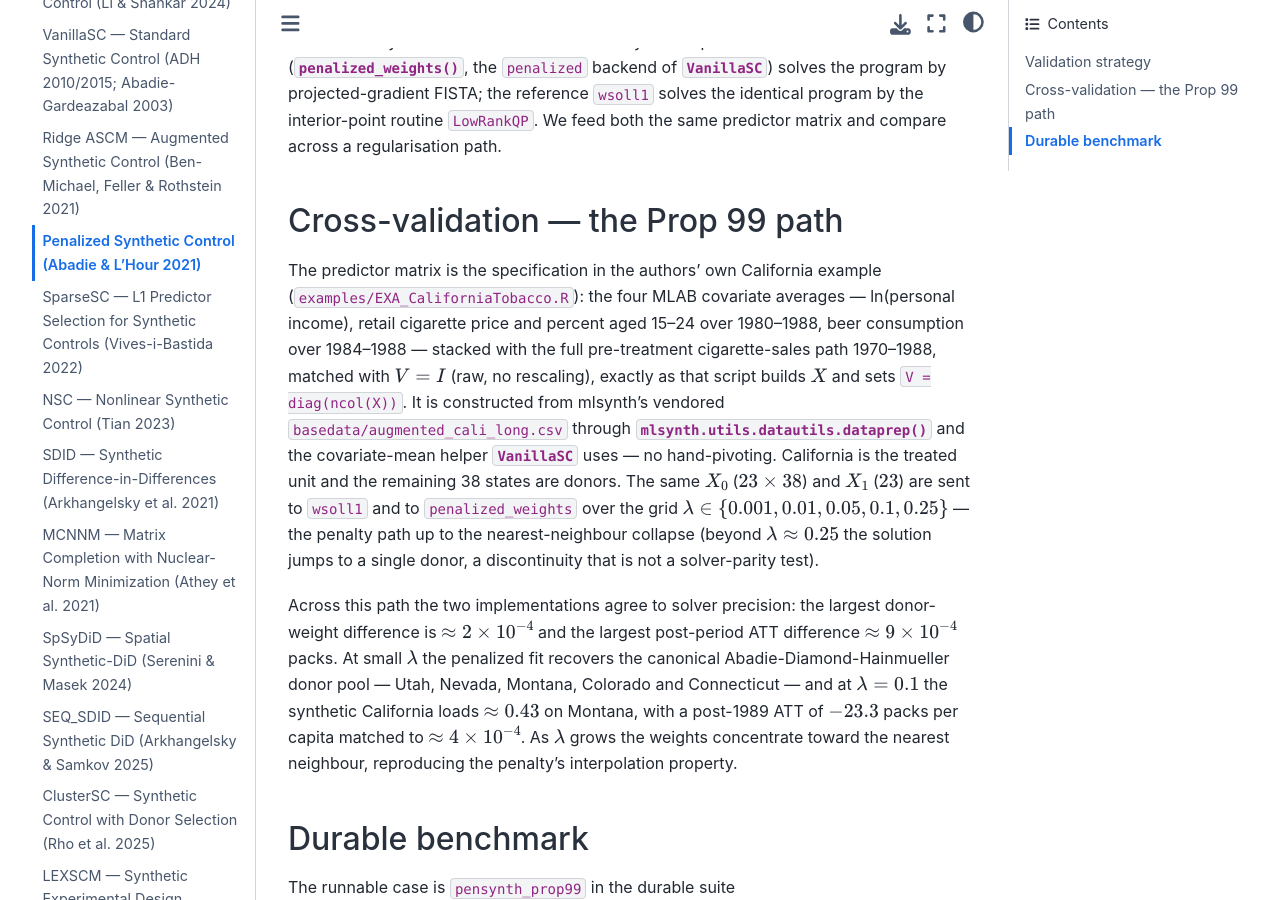
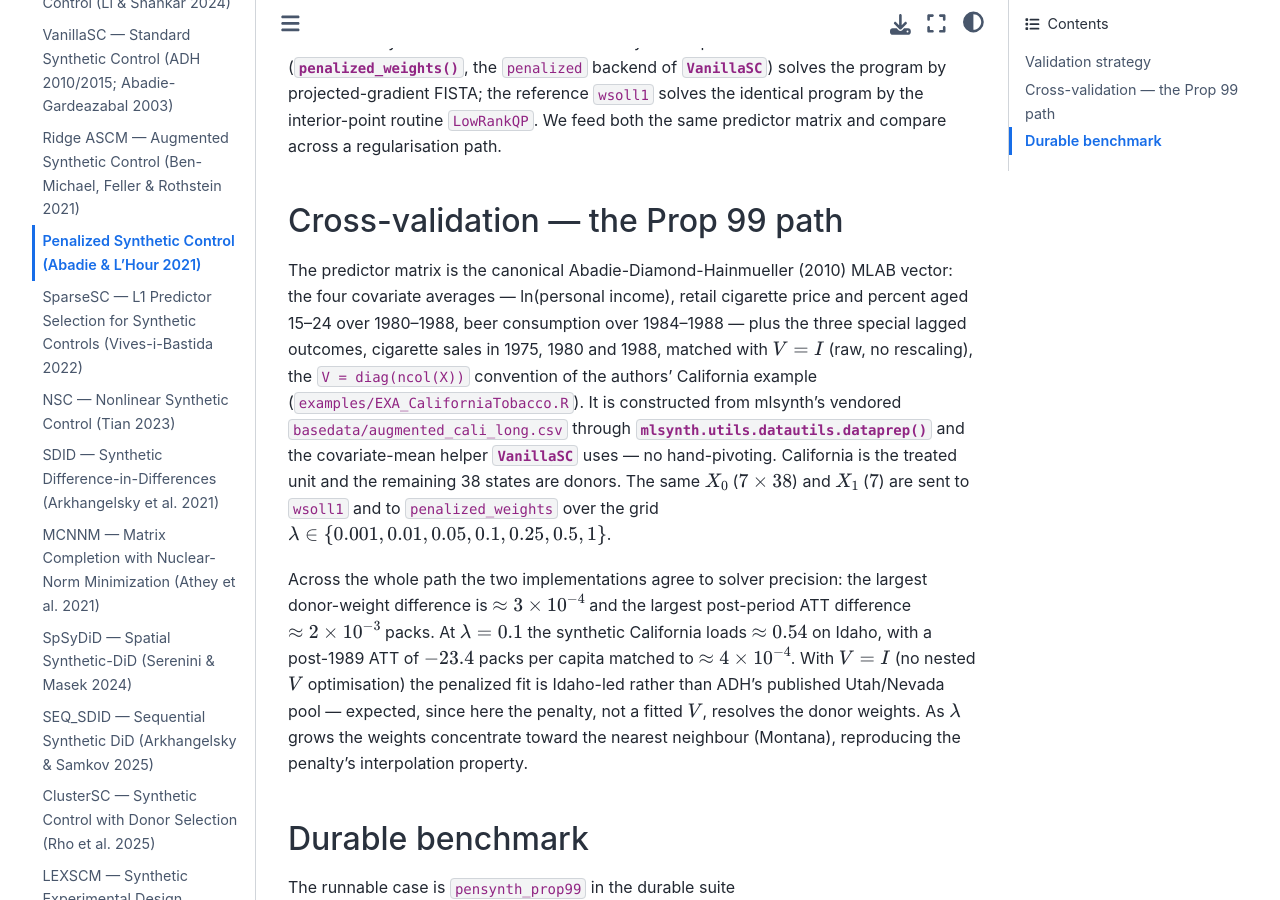
Before and after one commit to jgreathouse9/mlsynth, a Sphinx documentation site: the page built from docs/replications/pensynth.rst, in a window 1280 px wide and 900 px high, scrolled down 824 px. Built offline with Sphinx 7.4.7 and the Sphinx Book theme 1.1.4, drawn with Linux system fonts in a browser that asks for light colours.

Commit message:
benchmarks: use ADH MLAB 7-predictor vector (covariate avgs + 1975/1980/1988 lags)
Switch the pensynth Prop 99 cross-check to the canonical ADH (2010) MLAB
predictor vector: the four covariate averages plus the three special
lagged outcomes (cigarette sales in 1975, 1980, 1988), matched raw with
V = diag (the EXA convention). Same dataprep + covariate-mean
construction; this is the predictor set the existing vanillasc_prop99
case uses.

Parity now holds across the full grid [0.001, 1.0] with no nearest-
neighbour-collapse knife-edge: weights ~3e-4, ATT ~2e-3 packs. At
lambda=0.1 the synthetic California loads ~0.54 on Idaho for a -23.4
packs ATT, matched to ~4e-4. With V = I (no nested V optimisation) the
penalized fit is Idaho-led rather than ADH's V-optimised Utah/Nevada
pool, as expected. Docs page updated.

```diff
--- a/docs/replications/pensynth.rst
+++ b/docs/replications/pensynth.rst
@@ -44,32 +44,31 @@ and compare across a regularisation path.
 Cross-validation — the Prop 99 path
 -----------------------------------
 
-The predictor matrix is the specification in the authors' own California example
-(``examples/EXA_CaliforniaTobacco.R``): the four MLAB covariate averages —
-ln(personal income), retail cigarette price and percent aged 15–24 over 1980–1988,
-beer consumption over 1984–1988 — stacked with the full pre-treatment
-cigarette-sales path 1970–1988, matched with :math:`V = I` (raw, no rescaling),
-exactly as that script builds :math:`X` and sets ``V = diag(ncol(X))``. It is
+The predictor matrix is the canonical Abadie-Diamond-Hainmueller (2010) MLAB
+vector: the four covariate averages — ln(personal income), retail cigarette price
+and percent aged 15–24 over 1980–1988, beer consumption over 1984–1988 — plus the
+three special lagged outcomes, cigarette sales in 1975, 1980 and 1988, matched
+with :math:`V = I` (raw, no rescaling), the ``V = diag(ncol(X))`` convention of the
+authors' California example (``examples/EXA_CaliforniaTobacco.R``). It is
 constructed from mlsynth's vendored ``basedata/augmented_cali_long.csv`` through
 :func:`mlsynth.utils.datautils.dataprep` and the covariate-mean helper
 :class:`~mlsynth.estimators.vanillasc.VanillaSC` uses — no hand-pivoting.
 California is the treated unit and the remaining 38 states are donors. The same
-:math:`X_0` (:math:`23 \times 38`) and :math:`X_1` (:math:`23`) are sent to
+:math:`X_0` (:math:`7 \times 38`) and :math:`X_1` (:math:`7`) are sent to
 ``wsoll1`` and to ``penalized_weights`` over the grid
-:math:`\lambda \in \{0.001, 0.01, 0.05, 0.1, 0.25\}` — the penalty path up to the
-nearest-neighbour collapse (beyond :math:`\lambda \approx 0.25` the solution jumps
-to a single donor, a discontinuity that is not a solver-parity test).
+:math:`\lambda \in \{0.001, 0.01, 0.05, 0.1, 0.25, 0.5, 1\}`.
 
-Across this path the two implementations agree to solver precision: the largest
-donor-weight difference is :math:`\approx 2\times10^{-4}` and the largest
-post-period ATT difference :math:`\approx 9\times10^{-4}` packs. At small
-:math:`\lambda` the penalized fit recovers the canonical
-Abadie-Diamond-Hainmueller donor pool — Utah, Nevada, Montana, Colorado and
-Connecticut — and at :math:`\lambda = 0.1` the synthetic California loads
-:math:`\approx 0.43` on Montana, with a post-1989 ATT of :math:`-23.3` packs per
-capita matched to :math:`\approx 4\times10^{-4}`. As :math:`\lambda` grows the
-weights concentrate toward the nearest neighbour, reproducing the penalty's
-interpolation property.
+Across the whole path the two implementations agree to solver precision: the
+largest donor-weight difference is :math:`\approx 3\times10^{-4}` and the largest
+post-period ATT difference :math:`\approx 2\times10^{-3}` packs. At
+:math:`\lambda = 0.1` the synthetic California loads :math:`\approx 0.54` on Idaho,
+with a post-1989 ATT of :math:`-23.4` packs per capita matched to
+:math:`\approx 4\times10^{-4}`. With :math:`V = I` (no nested :math:`V`
+optimisation) the penalized fit is Idaho-led rather than ADH's published
+Utah/Nevada pool — expected, since here the penalty, not a fitted :math:`V`,
+resolves the donor weights. As :math:`\lambda` grows the weights concentrate
+toward the nearest neighbour (Montana), reproducing the penalty's interpolation
+property.
 
 Durable benchmark
 -----------------
```
Also changed, not shown: 1 other file.
